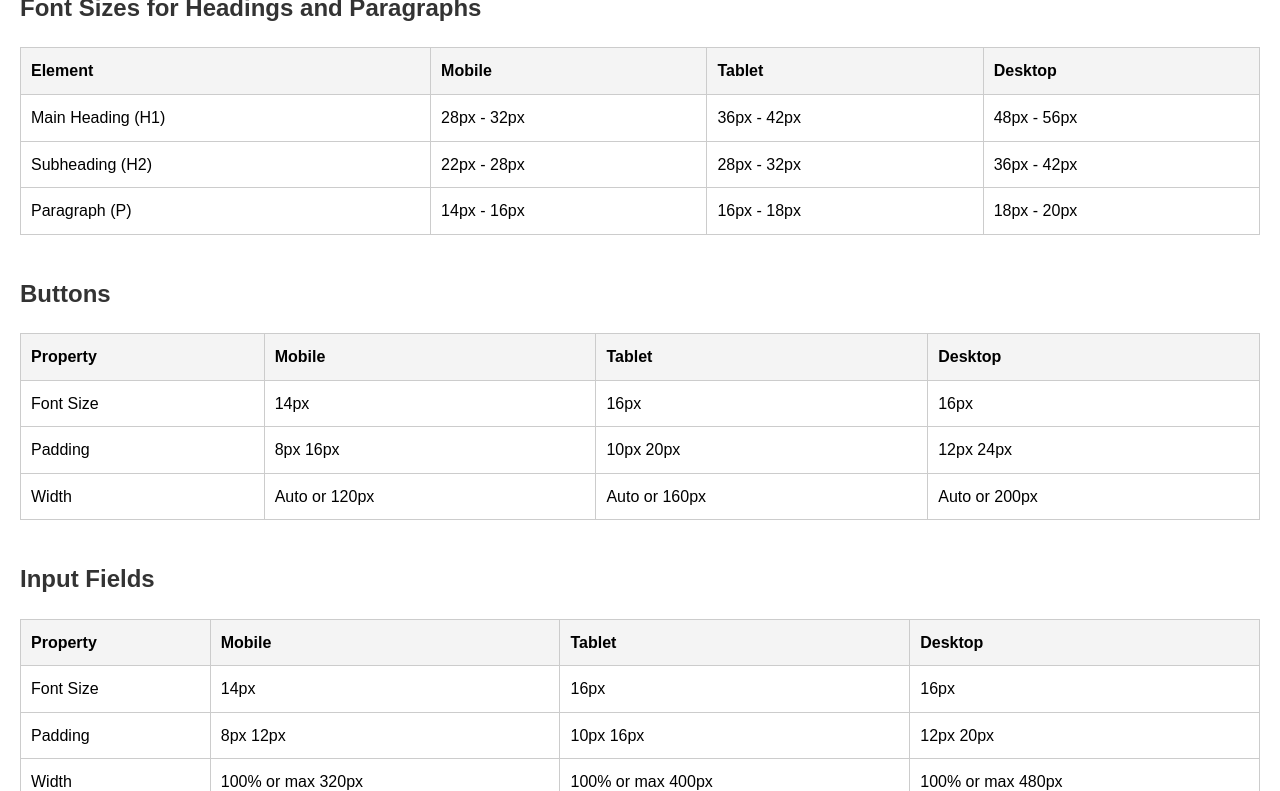
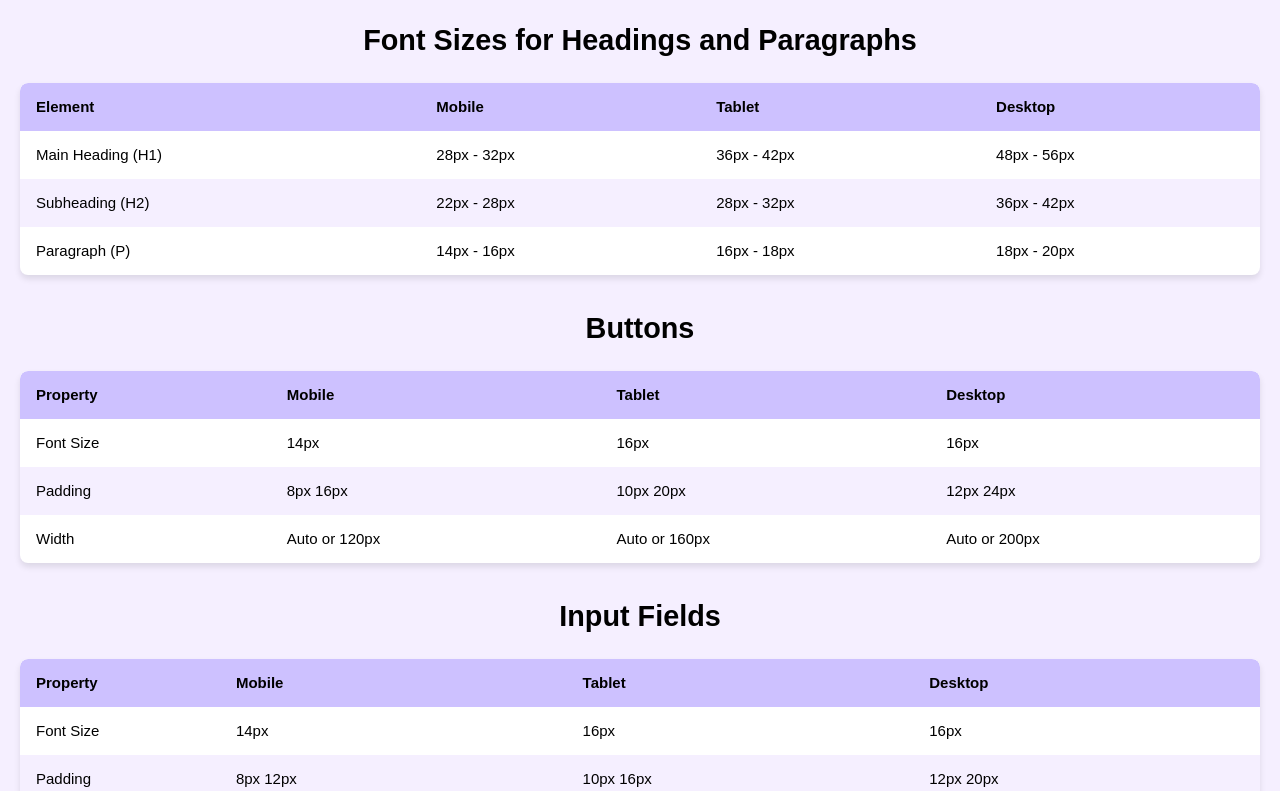
Before and after one commit to Nahid-hasan-web/Responsive-Design-Guide, a plain HTML site: page index.html in a window 1280 px wide. Shown: the part 125-916 px from the top of the page. Drawn offline with Linux system fonts and the light colour scheme.

Commit message:
re designed

```diff
--- a/index.html
+++ b/index.html
@@ -5,39 +5,127 @@
   <meta name="viewport" content="width=device-width, initial-scale=1.0">
   <title>Responsive Design Guide</title>
   <style>
+    /* General Styles */
     body {
-      font-family: Arial, sans-serif;
+      font-family: 'Arial', sans-serif;
       margin: 0;
       padding: 20px;
+      background-color: #F5EFFF;
+      color: #000; /* Black text */
       line-height: 1.6;
     }
+
     h1, h2 {
-      color: #333;
+      text-align: center;
     }
+
+    h1 {
+      font-size: 2.8rem;
+      margin-bottom: 20px;
+      color: #000;
+    }
+
+    h2 {
+      font-size: 1.8rem;
+      margin: 20px 0;
+      color: #000;
+    }
+
+    /* Table Styles */
+    .responsive-table {
+      overflow-x: auto;
+      margin-bottom: 30px;
+      border-radius: 8px;
+      box-shadow: 0 4px 6px rgba(0, 0, 0, 0.1);
+      background-color: #FFF; /* White table background */
+      animation: fadeIn 0.8s ease-in-out;
+    }
+
     table {
       width: 100%;
       border-collapse: collapse;
-      margin-bottom: 20px;
+      border-radius: 8px;
+      overflow: hidden;
     }
-    table, th, td {
-      border: 1px solid #ccc;
+
+    th, td {
+      padding: 12px 16px;
+      text-align: left;
+      font-size: 15px;
     }
-    th, td {
-      padding: 10px;
-      text-align: left;
+
+    th {
+      background-color: #CDC1FF; /* Header color */
+      color: #000;
+      font-weight: bold;
     }
-    th {
-      background-color: #f4f4f4;
+
+    td {
+      color: #000;
     }
-    .responsive-table {
-      overflow-x: auto;
+
+    /* Alternate row colors */
+    tbody tr:nth-child(even) {
+      background-color: #F5EFFF; /* Light purple for alternate rows */
     }
+
+    tbody tr:hover {
+      background-color: #CDC1FF; /* Darker purple on hover */
+      color: #000;
+      transition: background-color 0.3s ease;
+    }
+
+    /* Scrollbar for overflow */
+    .responsive-table::-webkit-scrollbar {
+      height: 8px;
+    }
+
+    .responsive-table::-webkit-scrollbar-thumb {
+      background: #CDC1FF;
+      border-radius: 10px;
+    }
+
+    /* Button Styling */
+    button {
+      padding: 12px 20px;
+      background-color: #CDC1FF;
+      color: #000;
+      border: none;
+      border-radius: 5px;
+      cursor: pointer;
+      font-size: 16px;
+      transition: background-color 0.3s ease;
+    }
+
+    button:hover {
+      background-color: #B5A7E6; /* Slightly darker shade */
+    }
+
+    /* Responsive Styles */
     @media (max-width: 480px) {
       body {
         padding: 10px;
       }
+      h1 {
+        font-size: 2.2rem;
+      }
+      h2 {
+        font-size: 1.5rem;
+      }
       th, td {
         font-size: 14px;
+      }
+    }
+
+    /* Fade-in Animation */
+    @keyframes fadeIn {
+      from {
+        opacity: 0;
+        transform: translateY(20px);
+      }
+      to {
+        opacity: 1;
+        transform: translateY(0);
       }
     }
   </style>
@@ -184,6 +272,5 @@
       </tbody>
     </table>
   </div>
-
 </body>
 </html>
```
